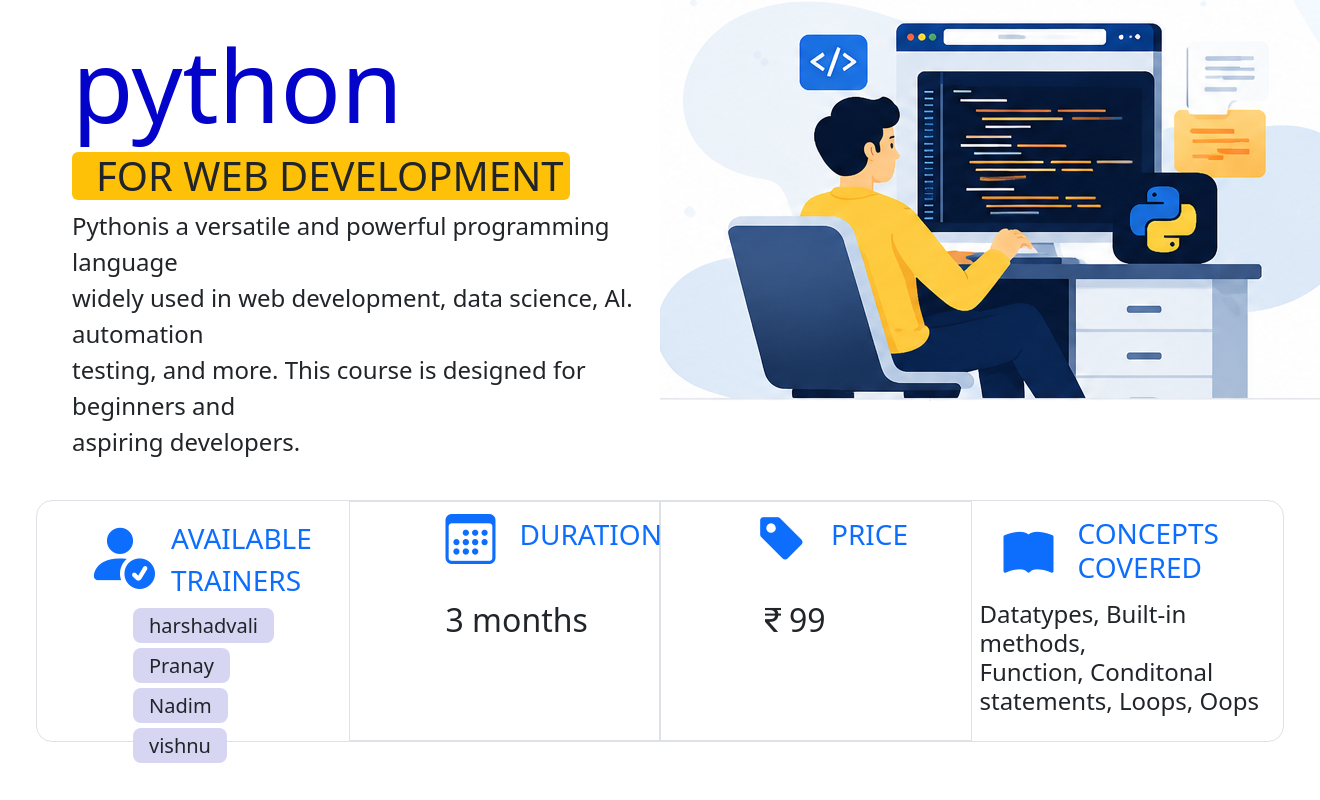
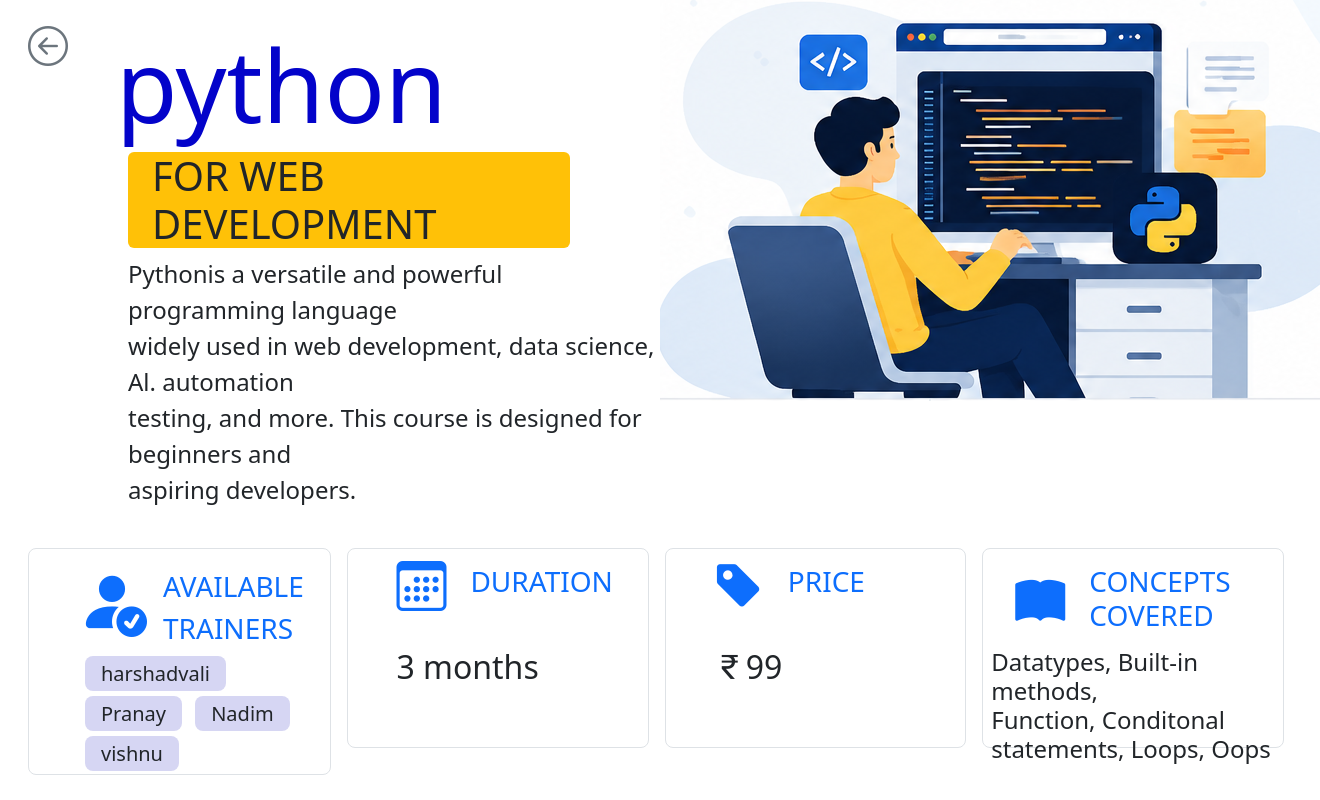
Before and after one commit to dasarimahesh08/Learn-sphere, a Django app: page /course/1/ in a window 1320 px wide; the page is wider, and only the part inside the window is pictured. Run offline with Django 5.2, Linux system fonts and the light colour scheme; data comes from the database, SQL or seed files in the repository; both versions use the stored data as it was after the commit; some libraries are stand-ins or nearby versions.

Commit message:
bugs fixed

```diff
--- a/static/js/insert_trainer.js
+++ b/static/js/insert_trainer.js
@@ -128,6 +128,7 @@
             let isvalid = true
             let pattern = /^(?=.*[a-z])(?=.*[A-Z])(?=.*[\d])(?=.*[!@#$%^&*]).{8,}$/
             let salcheck = /(?=.*[\d])/
+            let namecheck = /^[A-Za-z\s]+$/
 
             nameerror.innerText = ""
             emailerror.innerText = ""
@@ -139,6 +140,9 @@
 
             if (tname.value ===""){
                 nameerror.innerText = "Please enter the your name"
+                isvalid = false
+            } else if (!(tname.value.match(namecheck))){
+                nameerror.innerText = "Please enter a valid name , the name should contain only alphabets"
                 isvalid = false
             }
             if(email.value === ""){
--- a/templates/courses/django.html
+++ b/templates/courses/django.html
@@ -52,12 +52,15 @@
 </head>
 <body>
     <div class="parentdiv">
+        <a href="{% url 'homepage' %}" class="text-white fs-1 ms-4 mt-5">
+            <i class="bi bi-arrow-left-circle"></i>
+        </a>
         <div class="d-flex justify-content-center">
             <div class="card w-50 detailsdiv text-center mt-2">
                 <h2>Course Name : {{ course.cname }}</h2>
                 <h2>Available Trainer :
                     {% for tn in qslto %}
-                        {{ tn.tname }}
+                        {{ tn.tname }} ,
                     {% endfor %}
                 </h2>
                 <h2>Duration :{{ course.duration }}</h2>
--- a/templates/courses/python.html
+++ b/templates/courses/python.html
@@ -31,7 +31,7 @@
             font-size: 50px;
        }
        .details{
-        height: 240px;
+        height: 200px;
        }
        .bi-tag-fill{
         font-size: 50px;
@@ -51,14 +51,20 @@
         left: 30%;
 
       }
+      .trainers-block{
+        height: 100%;
+      }
 
     </style>
 </head>
 <body>
     <div class="container-fluid">
         <div class="d-flex">
+            <a href="{% url 'homepage' %}" class="text-secondary fs-1 ms-3 mt-3">
+                <i class="bi bi-arrow-left-circle"></i>
+            </a>
             <div class="w-50">
-                <h1 class="python-text ms-6 mt-4">{{ course.cname }}</h1>
+                <h1 class="python-text ms-5 mt-4">{{ course.cname }}</h1>
                 <h1 class=" bg-warning rounded-2 ps-4 ms-6 me-9 ">FOR WEB DEVELOPMENT</h1>
                 <p class="fs-4 ms-6">Pythonis a versatile and powerful programming language <br>
                      widely used in web development, data science, Al. automation <br>
@@ -70,20 +76,20 @@
             </div>
         </div>
 
-        <div class="d-flex ms-4 me-4 mt-4 border rounded-4">
-            <div class="w-25 ps-5 details">
+        <div class="d-flex ms-3 me-4 mt-4 gap-3">
+            <div class="w-25 ps-5 border rounded-3 trainers-block">
                 <div class="text-primary d-flex">
                     <i class="bi bi-person-fill-check text-primary me-3"></i>
                     <span class="pt-3 fs-3">AVAILABLE TRAINERS</span>
                 </div>
-                <h5 class="ps-5">
+                <div class="fs-5 tnr-names">
                     {% for tr in qslto %}
-                       <span class="trainer ps-3 pe-3 pb-1 pt-1 rounded-3">{{ tr.tname }}</span> <br>
+                       <span class="trainer ps-3 pe-3 pb-1 pt-1 ms-2 rounded-3">{{ tr.tname }}</span>
                     {% endfor %}
-                </h5>
+                </div>
             </div>
 
-            <div class="w-25 border ps-5 details">
+            <div class="w-25 border rounded-3 details">
                 <div class="d-flex ms-5 text-primary">
                     <i class="bi bi-calendar3 "></i>
                     <h3 class="mt-3 ms-4">DURATION</h3>
@@ -91,14 +97,14 @@
                 <h2 class="ps-5 mt-4">{{ course.duration }}</h2>
             </div>
 
-            <div class="w-25 border ps-5 details">
+            <div class="w-25 border rounded-3 details">
                 <div class="d-flex ms-5 text-primary">
                     <i class="bi bi-tag-fill"></i>
                     <h3 class="mt-3 ms-4">PRICE</h3>
                 </div>
                 <h2 class="ps-5 mt-4"><i class="bi bi-currency-rupee"></i>{{ course.price }}</h2>
             </div>
-            <div class="w-25 ps-2 details">
+            <div class="w-25 ps-2 border rounded-3 details">
                 <div class="d-flex ms-4 text-primary">
                     <i class="bi bi-book-fill mt-3"></i>
                     <h3 class="mt-3 ms-4">CONCEPTS COVERED</h3>
--- a/templates/courses/selenium.html
+++ b/templates/courses/selenium.html
@@ -39,12 +39,15 @@
 </head>
 <body>
     <div class="parentdiv w-100 h-100 ">
+        <a href="{% url 'homepage' %}" class="text-secondary fs-1 ms-3 mt-3">
+            <i class="bi bi-arrow-left-circle"></i>
+        </a>
         <div class="d-flex justify-content-center">
             <div class="card w-50 bg-dark ">
                 <h2 class="text-center">Course Name : {{ course.cname }}</h2>
                 <h2 class="text-center">Available Trainers :
                     {% for T in qslto %}
-                        {{ T.tname }}
+                        {{ T.tname }} ,
                     {% endfor %}
                 </h2>
                 <h2 class="text-center">Duration : {{ course.duration }}</h2>
--- a/templates/courses/sql.html
+++ b/templates/courses/sql.html
@@ -46,12 +46,16 @@
 </head>
 <body>
     <div class="parentdiv">
+        <a href="{% url 'homepage' %}" class="text-white fs-1 ms-4 mt-3">
+            <i class="bi bi-arrow-left-circle"></i>
+        </a>
         <div class="d-flex justify-content-center  ">
             <div class="d-block card w-50 text-center mt-3 detailsdiv">
                 <h2>Course Name : {{ course.cname }}</h2>
                 <h2>Available Trainers :
                     {% for tnr in qslto %}
                         {{ tnr.tname }},
+
                     {% endfor %}
                 </h2>
                 <h2>Durtions : {{ course.duration }}</h2>
--- a/templates/insert_trainer.html
+++ b/templates/insert_trainer.html
@@ -221,7 +221,7 @@
                     </div>
                     <div class="ms-5 icon-parent">
                         <div class="mt-3">
-                            <label for="pw" class="ms-3 fs-5">Enter password</label>
+                            <label for="pw" class="ms-4 fs-5">Enter password</label>
                             <div class="input-group mt-2 ms-3">
                                 <input type="password" class="form-control" name="pw" placeholder="Enter password" id="pw">
                                 <button type="button" class="fs-5 border-0" id="eye">
@@ -229,6 +229,8 @@
                                 </button>
                             </div>
                         </div>
+
+                        <p id="pw-error" class="text-danger ms-4"></p>
 
                         <div class="d-flex ms-3" id="strength-block">
                             <p class="pw-strength ms-3 mt-2 border rounded-4" id="box-1"></p>
```
Also changed, not shown: static/js/insert_student.js (+14 -5 lines), templates/courses/aiml.html (+6 -3 lines), templates/courses/apitesting.html (+14 -2 lines), templates/courses/dataanalytics.html (+9 -5 lines), templates/courses/datascience.html (+9 -1 lines), templates/courses/devops.html (+6 -3 lines), templates/courses/java.html (+8 -3 lines), templates/courses/manualtesting.html (+13 -6 lines), templates/courses/webtechnology.html (+6 -1 lines), db.sqlite3.
